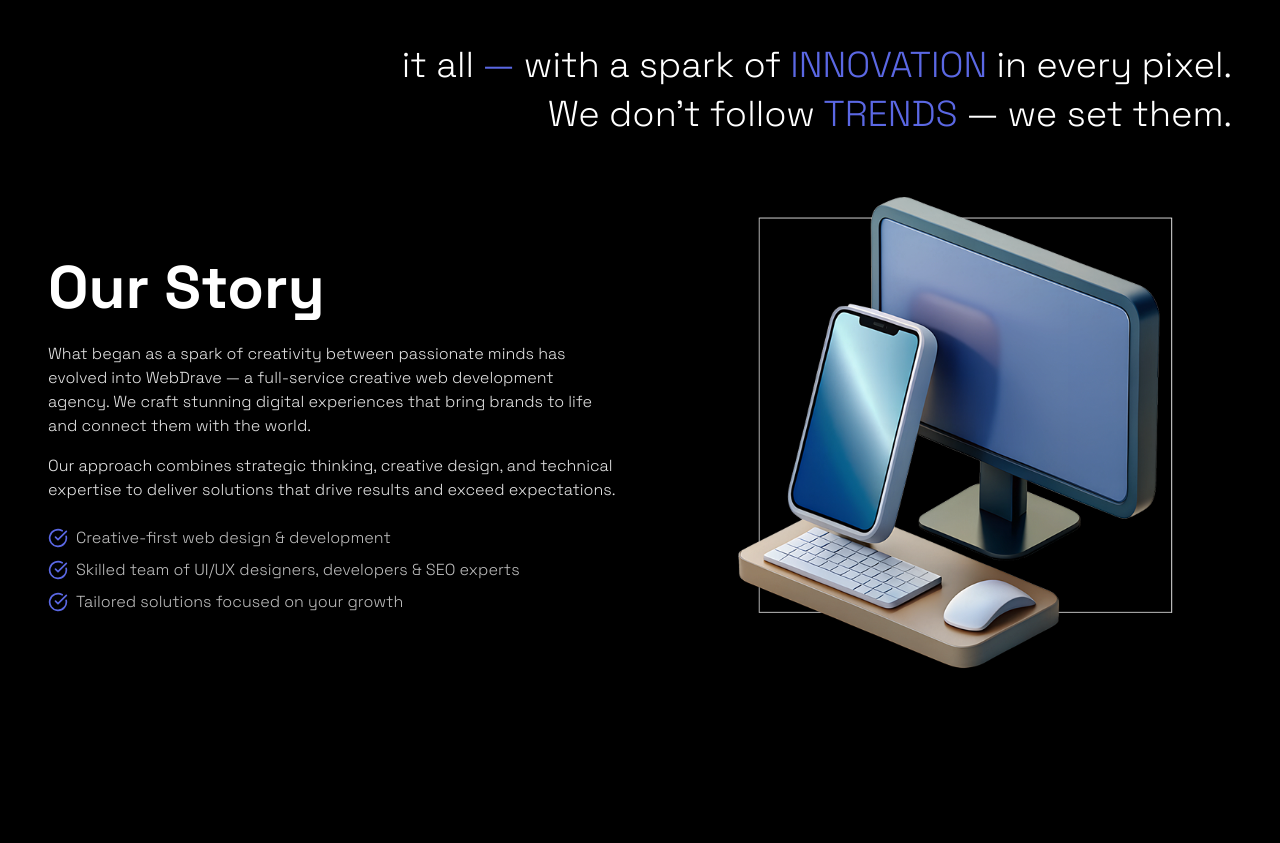
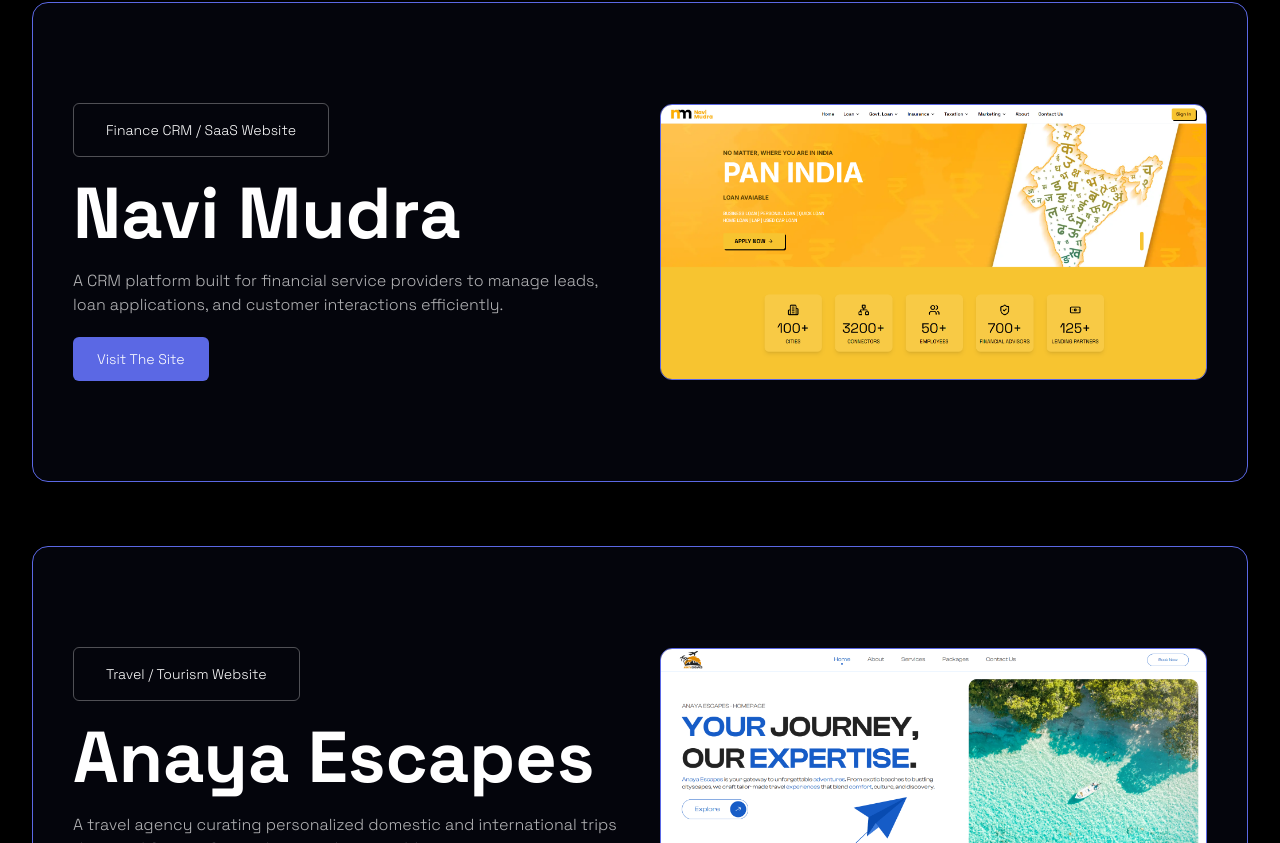
Before and after one commit to AbhishekChoudharyy/Webdrave-SkillsVarz-main, a React (Vite) app: page / in a window 1280 px wide. Shown: the part 4937-5780 px from the top of the page. Built offline with nearby package versions, Linux system fonts and the light colour scheme; a web font is replaced by a local one.

Commit message:
projects added

```diff
--- a/src/components/Projects.jsx
+++ b/src/components/Projects.jsx
@@ -23,9 +23,25 @@
       tag: "Showcasing Site",
       title: "Petals Foundation",
       description:
-        "Petals Foundation is a simple, elegant showcasing website designed by WebDrave to highlight the NGO’s mission and initiatives.",
+        "Petals Foundation is a simple, elegant showcasing website designed by WebDrave to highlight the NGO's mission and initiatives.",
       image: "img/Petals.png",
       link: "https://petalsfoundation.in/", // Add the link here
+    },
+    {
+      tag: "Finance CRM / SaaS Website",
+      title: "Navi Mudra",
+      description:
+        "A CRM platform built for financial service providers to manage leads, loan applications, and customer interactions efficiently.",
+      image: "img/nm.png",
+      link: "https://www.navimudra.com/", // Add the link here
+    },
+    {
+      tag: "Travel / Tourism Website",
+      title: "Anaya Escapes",
+      description:
+        "A travel agency curating personalized domestic and international trips designed for comfort, culture, and memorable experiences.",
+      image: "img/ae.png",
+      link: "hhttps://www.anayaescapes.com/", // Add the link here
     },
   ];
 
```
Also changed, not shown: public/img/ae.png (added), public/img/nm.png (added).
